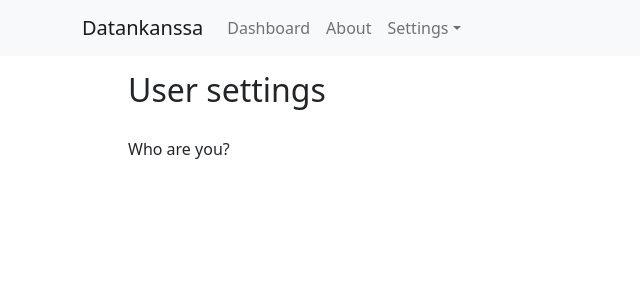
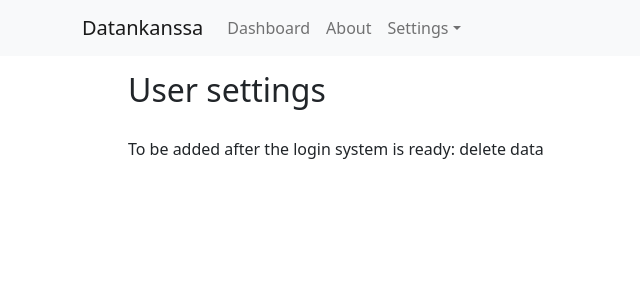
Before and after one commit to henrituol/datankanssa, a React (Create React App) app in the folder client/: page /user-settings in a window 1280 px wide. Shown: the top 300 px of the page, without its empty margins (0-640 px from the left). Built offline with nearby package versions, Linux system fonts and the light colour scheme.

Commit message:
Updated comment

```diff
--- a/client/src/views/UserSettings.js
+++ b/client/src/views/UserSettings.js
@@ -2,7 +2,7 @@ const UserSettings = () => {
     return(
         <div>
             <h2>User settings</h2>
-            <p>Who are you?</p>
+            <p>To be added after the login system is ready: delete data</p>
         </div>
     )
 }
```
